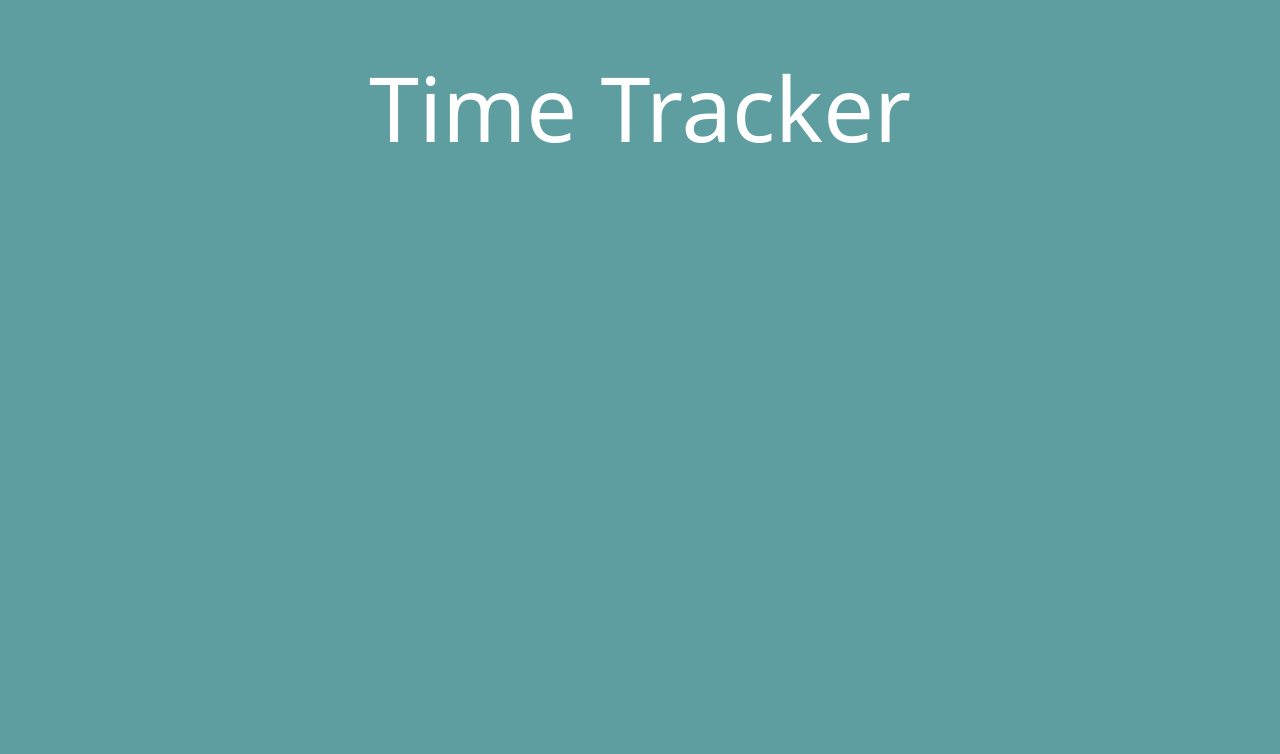
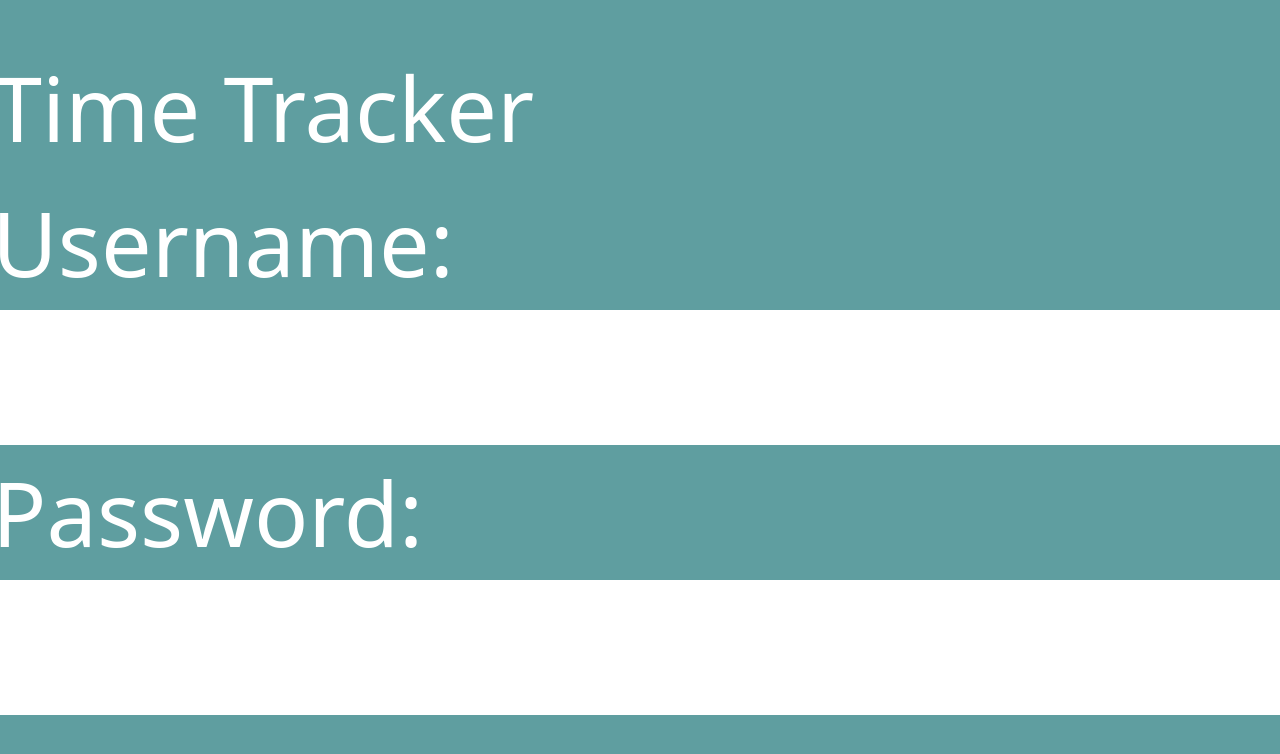
Before and after one commit to EmilyR102/TimeTracker, a React (Create React App) app in the folder time-tracker/: page /login in a window 1280 px wide. Shown: the top 754 px of the page. Built offline with nearby package versions, Linux system fonts and the light colour scheme.

Commit message:
Added Username and Password input, still fix

```diff
--- a/time-tracker/src/components/InputText.tsx
+++ /dev/null
@@ -1,21 +0,0 @@
-import React, { useContext } from "react";
-import UserContext from "../Contexts";
-
-export default function InputText() {
-  const user = useContext(UserContext)
-  let username = user.username
-  let password = user.password
-
-  return (
-    <div>
-      <form>
-        <label htmlFor="username">Username: </label>
-        <input id="username" type="text" value={username}></input>
-      </form>
-      <form>
-        <label htmlFor="password">Password: </label>
-        <input id="password" type="text" value={password}></input>
-      </form>
-    </div>
-  );
-}
--- /dev/null
+++ b/time-tracker/src/components/InputUserPass.tsx
@@ -0,0 +1,20 @@
+import React, { useContext } from "react";
+import UserContext from "../Contexts";
+
+export default function InputUserPass() {
+  const user = useContext(UserContext)
+  let {username, password, setUsername, setPassword} = user
+
+  return (
+    <div>
+      <form>
+        <label htmlFor="username">Username: </label>
+        <input id="username" type="text" value={username} onChange={e => setUsername(e.target.value)}></input>
+      </form>
+      <form>
+        <label htmlFor="password">Password: </label>
+        <input id="password" type="password" value={password} onChange={e => setPassword(e.target.value)}></input>
+      </form>
+    </div>
+  );
+}
--- a/time-tracker/src/pages/Login.tsx
+++ b/time-tracker/src/pages/Login.tsx
@@ -1,4 +1,5 @@
 import Title from "../components/Title";
+import InputUserPass from "../components/InputUserPass";
 
 export default function Login() {
   return (
@@ -6,6 +7,7 @@ export default function Login() {
       <div className="mt-10">
         <Title />
       </div>
+      <InputUserPass />
     </div>
   );
 }
```
